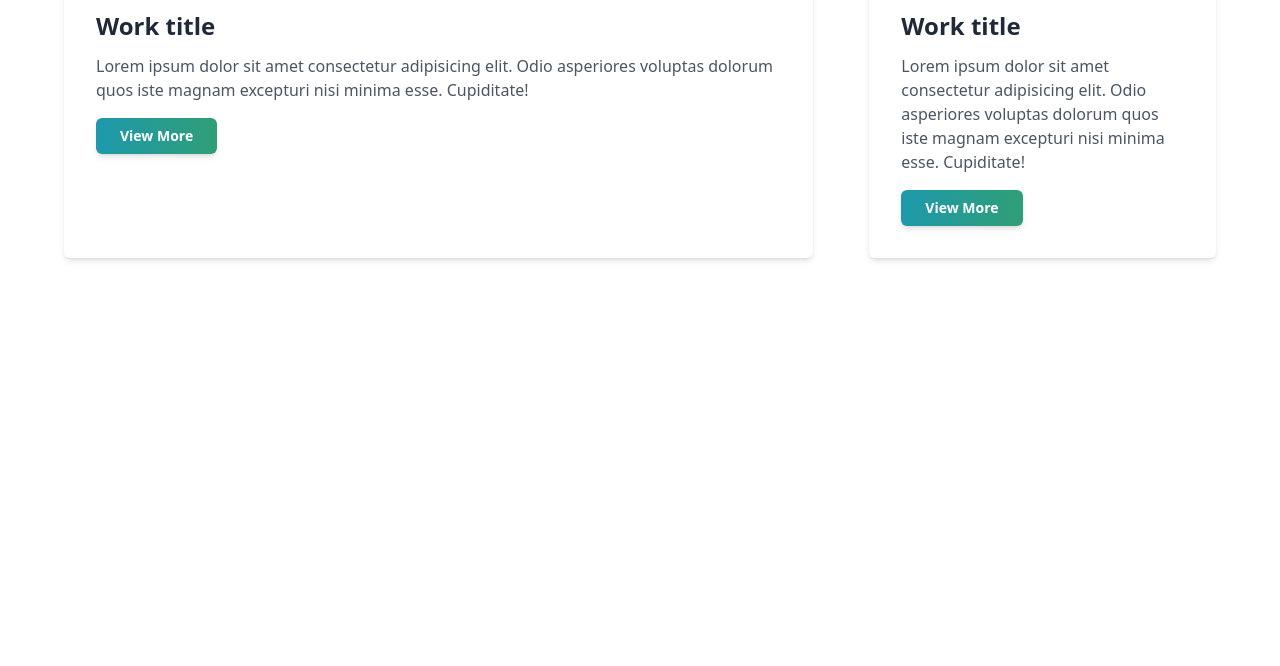
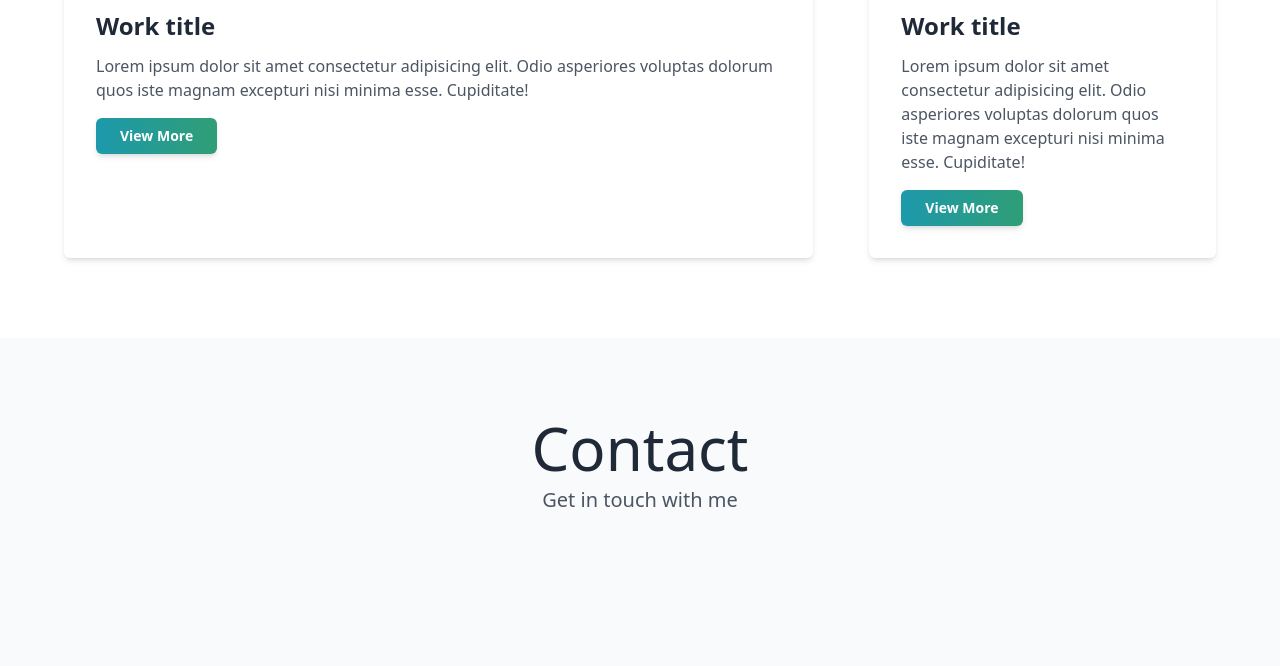
Before and after one commit to DorKatzir/personal_portfolio_website, a plain HTML site: page index.html in a window 1280 px wide. Shown: the part 3448-4114 px from the top of the page. Before the commit the page ends 3786 px from the top, so only its background shows below. Drawn offline with nearby package versions, Linux system fonts and the light colour scheme.

Commit message:
Implementing the contact section

```diff
--- a/index.html
+++ b/index.html
@@ -184,5 +184,15 @@
         </div>
     </section>
 
+    <!-- Contact Section -->
+    <section id="contact" class="pt-20 pb-36 px-8 bg-gray-50">
+        <div class="max-w-6xl mx-auto">
+            <div class="text-center">
+                 <h2 class="text-6xl text-gray-800">Contact</h2>
+                <p class="p-2 text-xl">Get in touch with me</p>
+            </div>
+        </div>
+    </section>
+
 </body>
 </html>
```
